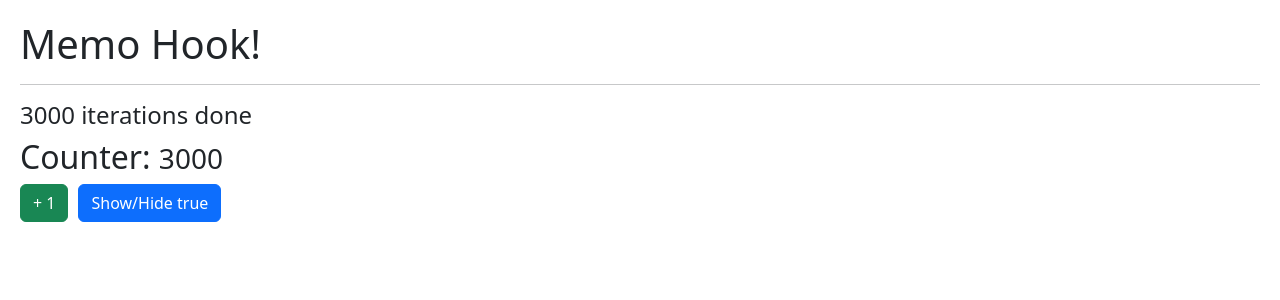
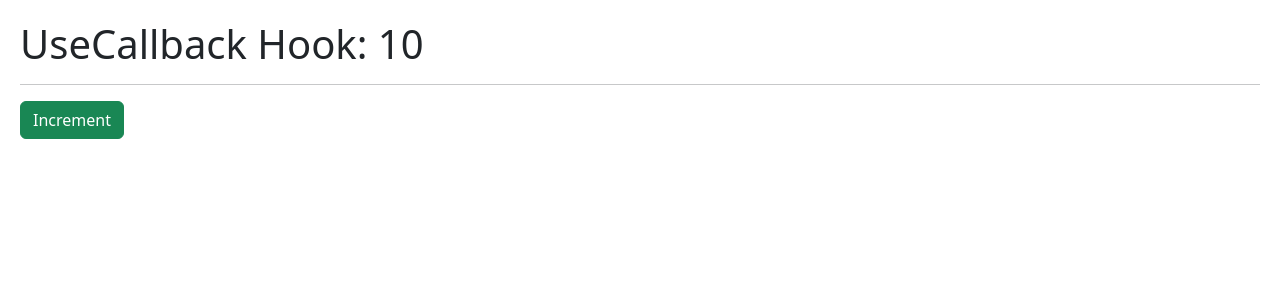
Before and after one commit to Fairfaxx/All-about-hooks, a React (Vite) app: page / in a window 1280 px wide. Shown: the top 300 px of the page. Built offline with nearby package versions, Linux system fonts and the light colour scheme.

Commit message:
useCallback example (#6)
Co-authored-by: FefeLemaire <federico.lemaire@alloy.digital>

```diff
--- /dev/null
+++ b/src/06-memos/ShowIncrement.jsx
@@ -0,0 +1,12 @@
+import React from 'react';
+
+export const ShowIncrement = React.memo(({ increment }) => {
+  console.log('I render again...');
+  return (
+    <>
+      <button className="btn btn-success" onClick={() => increment()}>
+        Increment
+      </button>
+    </>
+  );
+});
--- /dev/null
+++ b/src/06-memos/UseCallbackHook.jsx
@@ -0,0 +1,24 @@
+import { useCallback, useState } from 'react';
+import { ShowIncrement } from './ShowIncrement';
+
+export const UseCallbackHook = () => {
+  const [counter, setCounter] = useState(10);
+
+  const increment = useCallback(() => {
+    // console.log('Do i render increment?');
+    // setCounter(counter + 1);
+    setCounter((value) => value + 1);
+  }, []);
+
+  // const increment = () => {
+  //   setCounter(counter + 1);
+  // };
+  return (
+    <>
+      <h1>UseCallback Hook: {counter}</h1>
+      <hr />
+
+      <ShowIncrement increment={increment} />
+    </>
+  );
+};
--- a/src/main.jsx
+++ b/src/main.jsx
@@ -9,7 +9,8 @@ import { Layout } from './05-useLayoutEffect/Layout';
 // import { MultipleCustomHooks } from './03-examples/MultipleCustomHooks';
 // import { FocusScreen } from './04-useRef/FocusScreen';
 // import { Memorize } from './06-memos/Memorize';
-import { MemoHook } from './06-memos/MemoHook';
+// import { MemoHook } from './06-memos/MemoHook';
+import { UseCallbackHook } from './06-memos/UseCallbackHook';
 
 import './index.css';
 
@@ -23,6 +24,7 @@ ReactDOM.createRoot(document.getElementById('root')).render(
     {/* <MultipleCustomHooks /> */}
     {/* <FocusScreen /> */}
     {/* <Layout /> */}
-    <MemoHook />
+    {/* <MemoHook /> */}
+    <UseCallbackHook />
   </React.StrictMode>
 );
```
